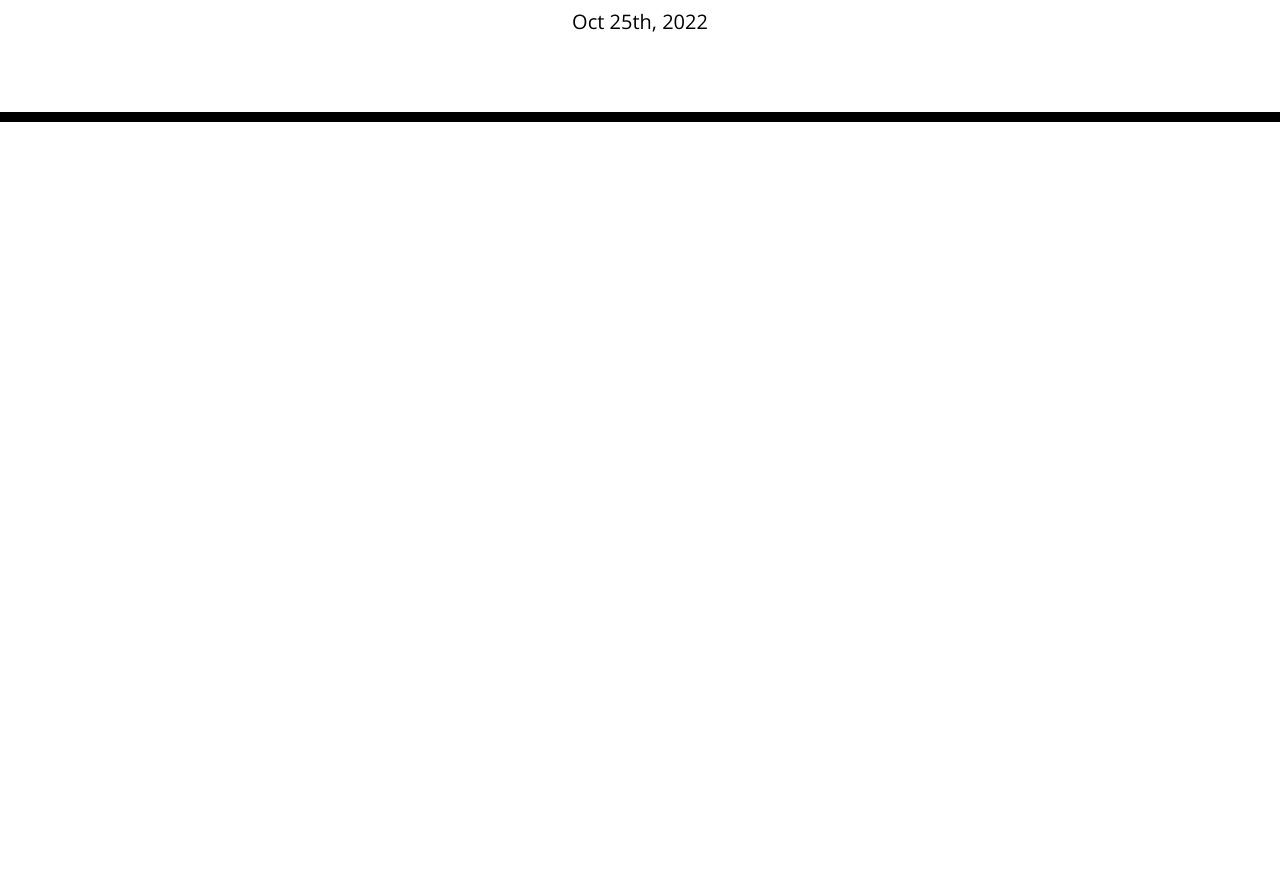
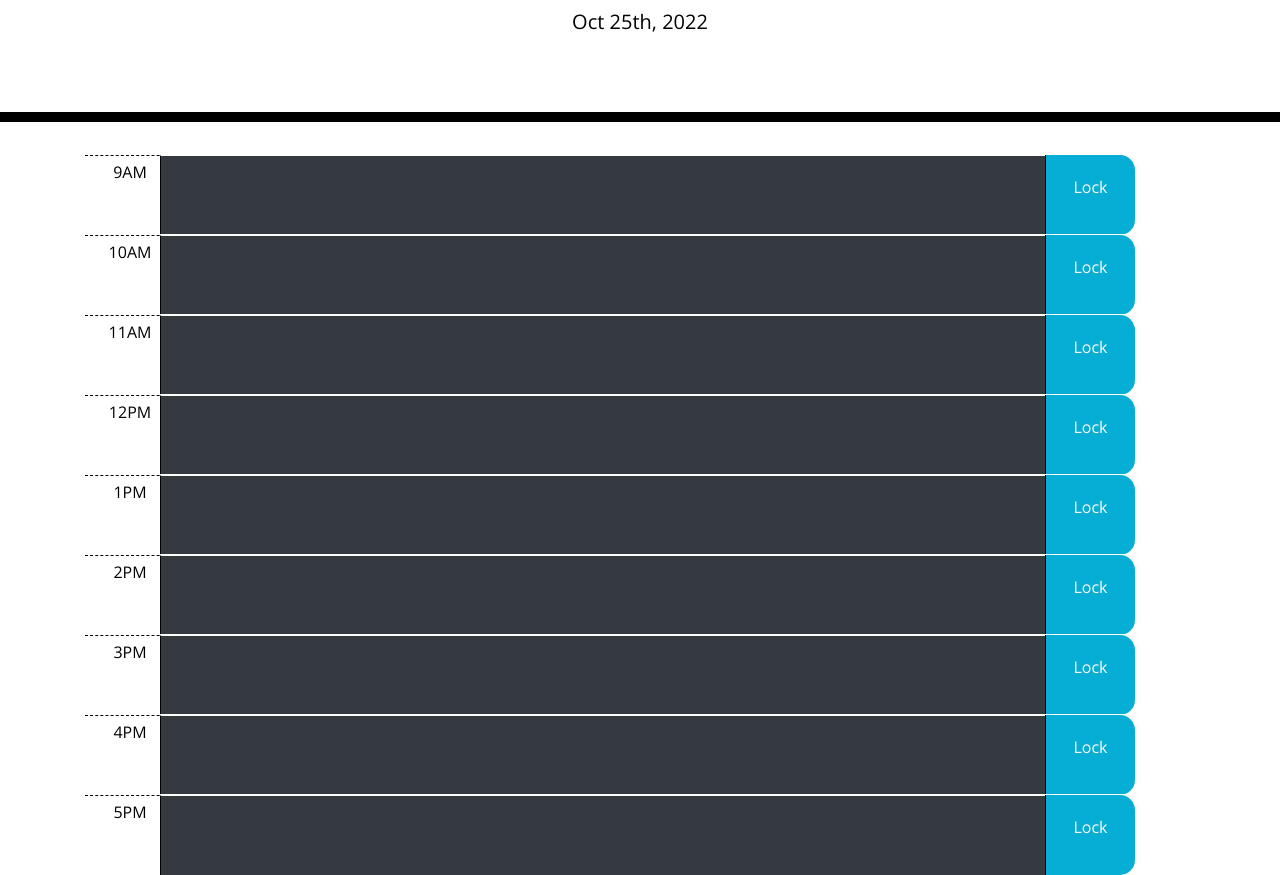
Before and after one commit to CascadeColin/Work-Day-Scheduler, a plain HTML site: page index.html in a window 1280 px wide. Shown: the part 182-1057 px from the top of the page. Before the commit the page ends 800 px from the top, so only its background shows below. Drawn offline with nearby package versions, Linux system fonts and the light colour scheme.

Commit message:
built HTML, pseudo'd upcoming tasks

```diff
--- a/assets/js/script.js
+++ b/assets/js/script.js
@@ -3,11 +3,8 @@
 // WHEN I open the planner
 // THEN the current day is displayed at the top of the calendar
 var today = moment();
-console.log(today);
 $("#currentDay").text(today.format("MMM Do, YYYY"));
 
-
-document.getElementById("")
 //moment() go get the current day dynamically
 
 // WHEN I scroll down
--- a/index.html
+++ b/index.html
@@ -22,15 +22,67 @@
     <title>Work Day Scheduler</title>
   </head>
 
+  <!-- remove bg-dark at end, temporary for eye strain reduction -->
   <body>
     <header class="jumbotron">
       <h1 class="display-3">Work Day Scheduler</h1>
       <p class="lead">A simple calendar app for scheduling your work day</p>
       <p id="currentDay" class="lead"></p>
     </header>
-    <div class="container">
-      <!-- Timeblocks go here -->
-    </div>
+    <main class="container">
+      <!-- To-do:
+        insert time using moment().
+        figure out how to add the lock icon from the mockup.
+        do I have to create the elements with jquery?
+        add functionality:
+          set textarea to have dynamic css class based upon current time (using moment() so app knows time)
+           -->
+      <section class="row col-12">
+        <div class="hour col-1 text-center pt-2">9AM</div>
+        <textarea class="row col-10 bg-dark"></textarea>
+        <div class="saveBtn col-1 text-center pt-4">Lock</div>
+      </section>
+      <section class="row col-12">
+        <div class="hour col-1 text-center pt-2">10AM</div>
+        <textarea class="row col-10 bg-dark"></textarea>
+        <div class="saveBtn col-1 text-center pt-4">Lock</div>
+      </section>
+      <section class="row col-12">
+        <div class="hour col-1 text-center pt-2">11AM</div>
+        <textarea class="row col-10 bg-dark"></textarea>
+        <div class="saveBtn col-1 text-center pt-4">Lock</div>
+      </section>
+      <section class="row col-12">
+        <div class="hour col-1 text-center pt-2">12PM</div>
+        <textarea class="row col-10 bg-dark"></textarea>
+        <div class="saveBtn col-1 text-center pt-4">Lock</div>
+      </section>
+      <section class="row col-12">
+        <div class="hour col-1 text-center pt-2">1PM</div>
+        <textarea class="row col-10 bg-dark"></textarea>
+        <div class="saveBtn col-1 text-center pt-4">Lock</div>
+      </section>
+      <section class="row col-12">
+        <div class="hour col-1 text-center pt-2">2PM</div>
+        <textarea class="row col-10 bg-dark"></textarea>
+        <div class="saveBtn col-1 text-center pt-4">Lock</div>
+      </section>
+      <section class="row col-12">
+        <div class="hour col-1 text-center pt-2">3PM</div>
+        <textarea class="row col-10 bg-dark"></textarea>
+        <div class="saveBtn col-1 text-center pt-4">Lock</div>
+      </section>
+      <section class="row col-12">
+        <div class="hour col-1 text-center pt-2">4PM</div>
+        <textarea class="row col-10 bg-dark"></textarea>
+        <div class="saveBtn col-1 text-center pt-4">Lock</div>
+      </section>
+      <section class="row col-12">
+        <div class="hour col-1 text-center pt-2">5PM</div>
+        <textarea class="row col-10 bg-dark"></textarea>
+        <div class="saveBtn col-1 text-center pt-4">Lock</div>
+      </section>
+    </main>
 
     <script src="https://cdnjs.cloudflare.com/ajax/libs/jquery/3.2.1/jquery.min.js"></script>
     <script src="https://cdnjs.cloudflare.com/ajax/libs/moment.js/2.24.0/moment.min.js"></script>
```
Also changed, not shown: assets/css/style.css (+10 -0 lines).
